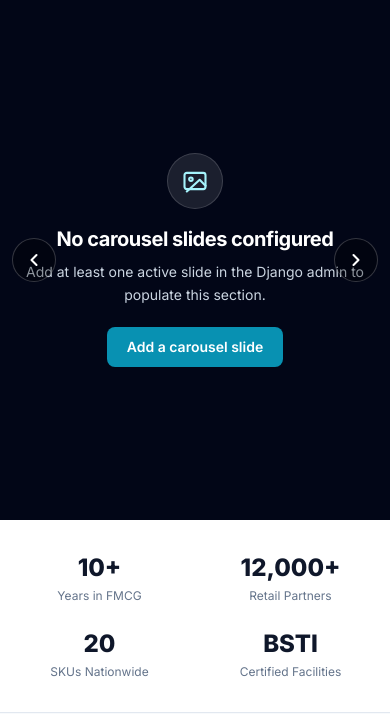
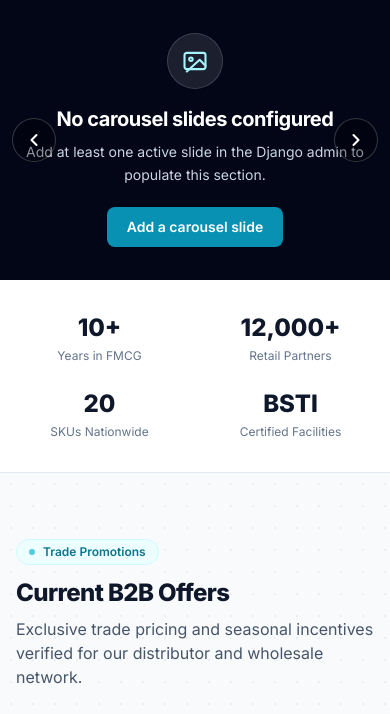
Before and after one commit to Nafis-Kamal-CodeQuest/Aizah, a Django app: page / in a window 390 px wide. Shown: the part 65-779 px from the top of the page. Run offline with Django 5.2, Linux system fonts and the light colour scheme; data that the repository does not hold is empty; some libraries are stand-ins or nearby versions.

Commit message:
fix(carousel): responsive aspect-ratio height for horizontal images Replace fixed h-[520px/560px/620px] heights on both the main home carousel (#carousel) and the homecare carousel (#hcCarousel) with aspect-ratio driven sizing so landscape/horizontal images fit without over-cropping. - aspect-ratio: 16/7 on mobile/tablet (natural fit for wide images) - aspect-ratio: 16/6 on lg+ (cinematic wide hero on desktop) - min-height: 280px / max-height: 680px guards edge cases - fit-cover / fit-contain + blurred backdrop logic unchanged

```diff
--- a/templates/home.html
+++ b/templates/home.html
@@ -86,10 +86,23 @@
     object-position: center center;
     background: transparent;
   }
-  .carousel-media.fit-cover  { object-fit: cover; }
+  .carousel-media.fit-cover   { object-fit: cover; }
   .carousel-media.fit-contain { object-fit: contain; }
   .carousel-video.fit-contain { object-fit: contain; }
-  .carousel-video.has-error { opacity: 0; }
+  .carousel-video.has-error   { opacity: 0; }
+
+  /* Responsive carousel height — aspect-ratio on small screens so
+     horizontal images are never over-cropped; max-height caps it on
+     large viewports so the hero doesn't dominate the page. */
+  #carousel {
+    height: auto;
+    aspect-ratio: 16 / 7;
+    min-height: 280px;
+    max-height: 680px;
+  }
+  @media (min-width: 1024px) {
+    #carousel { aspect-ratio: 16 / 6; }
+  }
 
   /* Mobile menu */
   .mobile-menu-panel { transition: transform 320ms cubic-bezier(0.4,0,0.2,1); }
@@ -334,7 +347,7 @@
 
     <!-- ============ HERO CAROUSEL ============ -->
     <section id="home" class="relative bg-slate-950">
-      <div id="carousel" class="relative h-[520px] sm:h-[560px] lg:h-[620px] overflow-hidden"></div>
+      <div id="carousel" class="relative w-full overflow-hidden"></div>
       <button id="prevBtn" class="absolute left-3 sm:left-6 top-1/2 -translate-y-1/2 z-20 w-11 h-11 rounded-full bg-black/30 hover:bg-black/50 text-white border border-white/20 flex items-center justify-center transition focus-ring" aria-label="Previous slide">
         <svg class="w-5 h-5" viewBox="0 0 24 24" fill="none" stroke="currentColor" stroke-width="2.5" stroke-linecap="round" stroke-linejoin="round"><path d="m15 18-6-6 6-6"/></svg>
       </button>
```
Also changed, not shown: templates/homecare.html (+12 -1 lines).
